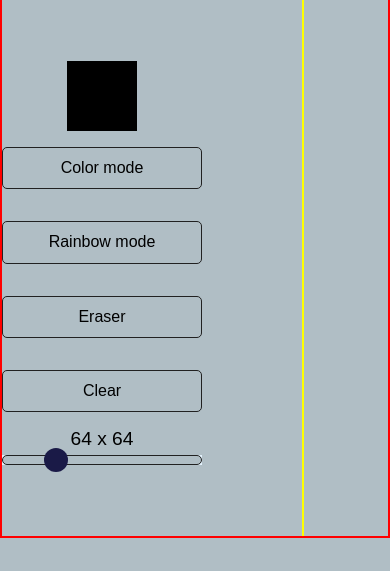
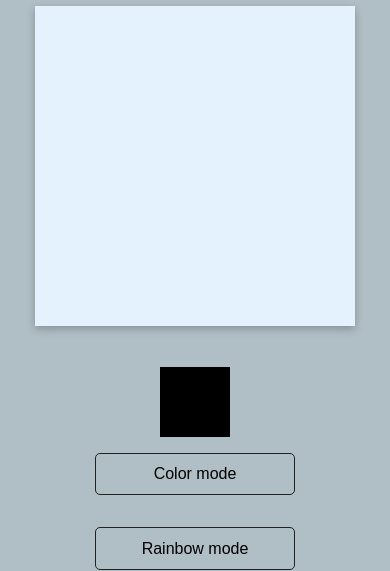
Before and after one commit to yushaushaibu/etch-a-sketch, a plain HTML site: page index.html in a window 390 px wide. Shown: the part 132-703 px from the top of the page. Drawn offline with Linux system fonts and the light colour scheme.

Commit message:
Mobile responsiveness added

```diff
--- a/index.html
+++ b/index.html
@@ -23,10 +23,7 @@
                     <div id="sizeValue" class="size-value">64 x 64</div>
                     <input type="range" id="sizeSlider" min="1" max="64" value="16" >
             </div>
-
-            <div id="grid" class="grid">
-
-            </div>
+            <div id="grid"> </div>
         </main>
         <footer class="footer">
                 <p>
--- a/script.js
+++ b/script.js
@@ -0,0 +1,19 @@
+const grid = document.getElementById('grid');
+
+// for(let i = 0; i <= 256; i++) {
+//     const item = document.createElement('div');
+//     item.classList.add("item", "item " + i);
+//     grid.appendChild(item);
+// }
+
+function makeCells(rows, cols) {
+    grid.style.setProperty('--grid-rows', rows);
+    grid.style.setProperty('--grid-cols', cols);
+    for (i = 0; i < (rows * cols); i++) {
+      let cell = document.createElement("div");
+    //   cell.innerText = (i + 1);
+      grid.appendChild(cell).className = "grid-item";
+    };
+  };
+
+  makeCells(16, 16);
--- a/style.css
+++ b/style.css
@@ -16,11 +16,17 @@
     --theme-clr: #1A1A47;
 
     --fs: 3rem;
+    --fsMobile: 1.7rem;
 
     --ff: Arial, Helvetica, sans-serif;
 
     --bs: rgba(0, 0, 0, 0.24) 0px 3px 8px,
           rgba(0, 0, 0, 0.18) 0px 1px 5px;
+
+    --bs2: rgba(0, 0, 0, 0.24) 0px 3px 8px;
+
+    --grid-cols: 1;
+    --grid-rows: 1;
 }
 
 
@@ -40,26 +46,29 @@ body {
 /* 1. Header */
 .header {
     display: flex;
+    justify-content: center;
     align-items: center;
-    justify-content: center;
-    border: 1px black solid;
-    height: 120px;
+    height: 100px;
+    width: 100%;
+    background: red;
 }
 
 .header-title {
     font-family: 'Press Start 2P', cursive;
     color: var(--theme-clr);
     font-size: var(--fs);
-    padding: 1.3rem;
+    padding: .3em;
     text-align: center;
 }
 
 
 /* 2. Main */
 .main {
-    border: 2px solid red;
+    /* border: 2px solid red; */
     display: flex;
-    gap: 100px;
+    justify-content: center;
+    align-items: center;
+    gap: 120px;
     max-width: 1100px;
     height: 550px;
     margin: 0 auto;
@@ -156,11 +165,25 @@ input[type='range']::-webkit-slider-thumb {
 
 
 /* 2.2. Grid */
-.grid {
-    border: 1px solid yellow;
+#grid {
+    display: grid;
+    /* grid-gap: 1em; */
+    margin-top: 1.3rem;
+    grid-template-rows: repeat(var(--grid-rows), 30px);
+    grid-template-columns: repeat(var(--grid-cols), 30px);
+    background: var(--primary-clr);
+    box-shadow: var(--bs2);
 }
 
-/* Footer */
+.grid-item {
+    /* padding: 1em; */
+    /* border: 1px solid var(--secondary-clr); */
+    text-align: center;
+    user-select: none;
+}
+
+
+/* 3. Footer */
 .footer {
     display: flex;
     color: var(--theme-clr);
@@ -177,3 +200,23 @@ input[type='range']::-webkit-slider-thumb {
     font-size: 1.2rem;
     color: var(--theme-clr);
 }
+
+/* Mobile */
+@media (max-width: 768px) {
+    .header-title {
+        font-size: var(--fsMobile);
+    }
+
+    .main {
+        flex-direction: column-reverse;
+        height: 830px;
+        gap: 30px;
+    }
+
+    #grid {
+        grid-template-rows: repeat(var(--grid-rows), 20px);
+        grid-template-columns: repeat(var(--grid-cols), 20px);
+        margin: .7em;
+    }
+
+}
```
